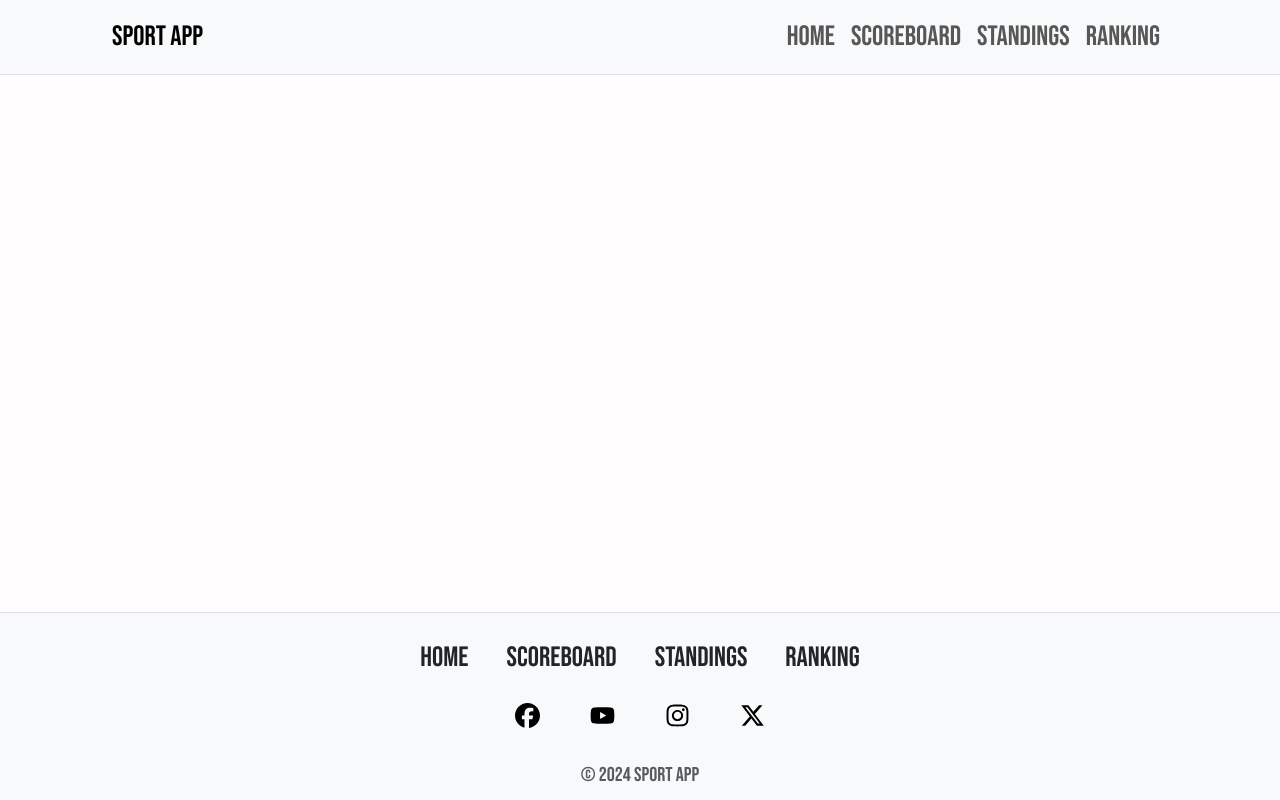
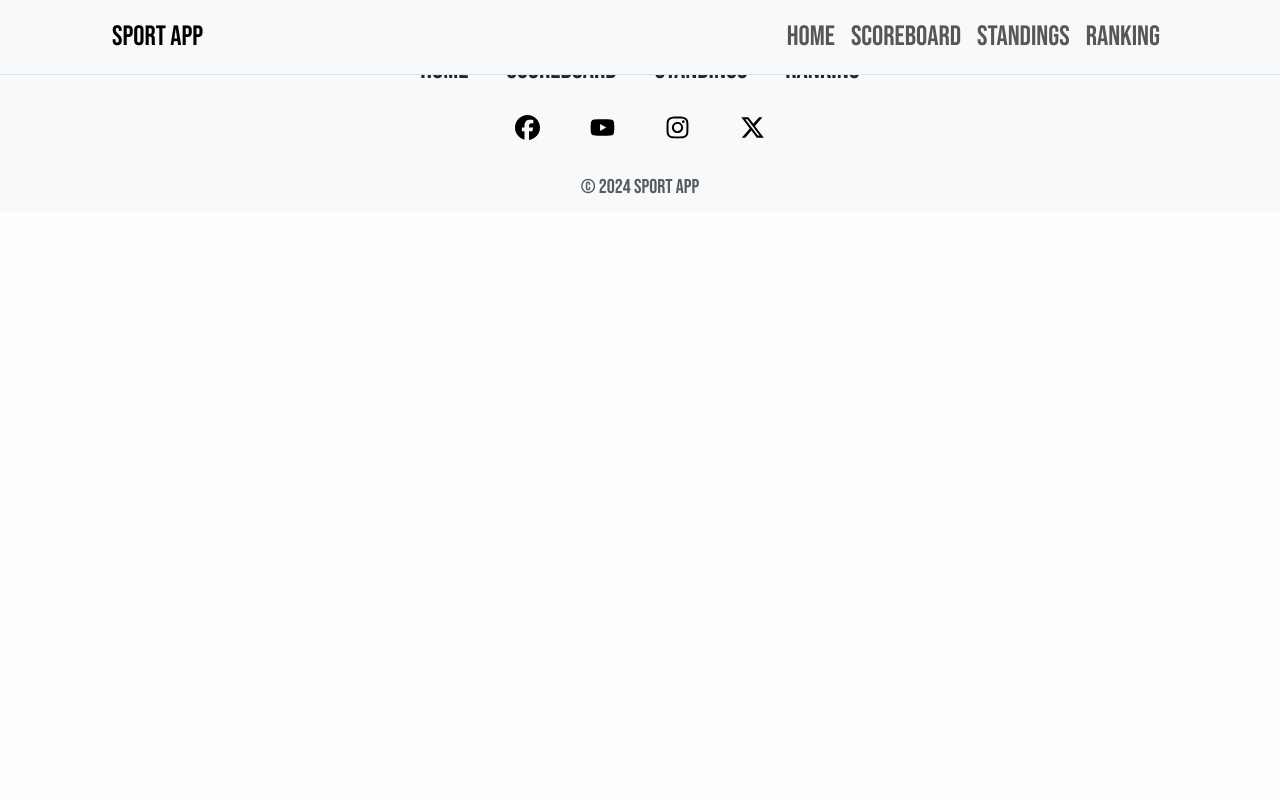
Before and after one commit to Cornerstone-CICCC/react-js-midterm-react-midterm-yu-julian-ulises, a React (Vite) app in the folder react-midterm-project/: page / in a window 1280 px wide. Built offline with nearby package versions, Linux system fonts and the light colour scheme.

Commit message:
fix: position header and footer

```diff
--- a/react-midterm-project/src/components/Footer/Footer.css
+++ b/react-midterm-project/src/components/Footer/Footer.css
@@ -1,8 +1,7 @@
 .footer {
   font-family: 'Bebas Neue', sans-serif;
-  position: fixed;
+  /* position: fixed; */
   bottom: 0;
-  right: 0;
 }
 .container {
   width: 100%;
--- a/react-midterm-project/src/components/Footer/Footer.tsx
+++ b/react-midterm-project/src/components/Footer/Footer.tsx
@@ -4,7 +4,7 @@ import './Footer.css'
 const Footer = () => {
   return (
     <>
-      <footer className="footer bg-light border-top text-center pt-4 fixed-bottom">
+      <footer className="footer bg-light border-top text-center pt-4">
       <div className="container-fluid">
         <div className="row justify-content-center">
           <div className="col-12 col-md">
--- a/react-midterm-project/src/components/Header/Header.css
+++ b/react-midterm-project/src/components/Header/Header.css
@@ -2,6 +2,7 @@
 .header {
   font-family: 'Bebas Neue', sans-serif;
   position: fixed;
+  top: 0;
   width: 100%;
 }
 
```
